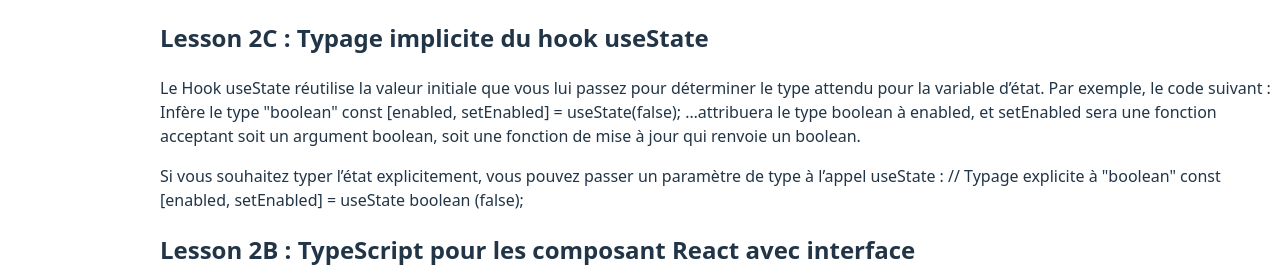
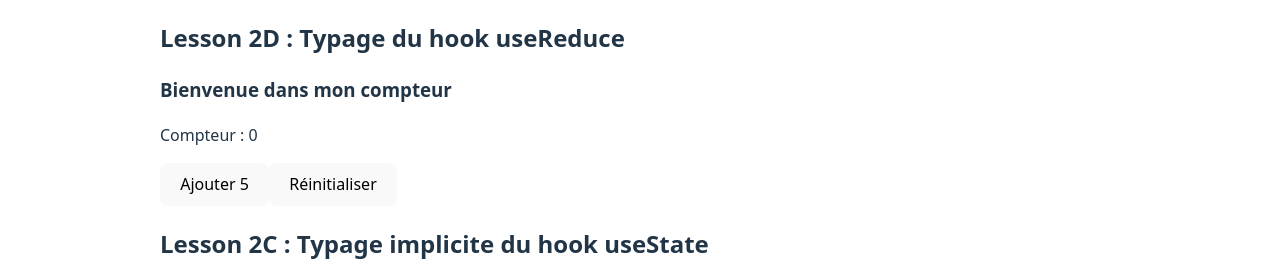
Before and after one commit to Patience-Kori1/auto-traning-react, a React (Vite) app: page / in a window 1280 px wide. Shown: the top 267 px of the page. Built offline with nearby package versions, Linux system fonts and the light colour scheme.

Commit message:
UseReduce hook typing in react.

```diff
--- a/src/App.jsx
+++ b/src/App.jsx
@@ -2,10 +2,13 @@
 import Lesson2 from "./components/Lesson2"
 import Lesson2B from "./components/Lesson2B"
 import Lesson2C from "./components/Lesson2C"
+import Lesson2D from "./components/Lesson2D"
 import './index.css'
 export default function App() {
   return(
     <>
+      <h2> Lesson 2D : Typage du hook useReduce</h2>
+      <Lesson2D/>
       <h2> Lesson 2C : Typage implicite du hook useState</h2>
       <Lesson2C/>
       <h2> Lesson 2B : TypeScript pour les composant React avec interface</h2>
--- a/src/components/Lesson2C.tsx
+++ b/src/components/Lesson2C.tsx
@@ -2,11 +2,19 @@
 import {useState} from 'react'
 
 function Lesson2C() {
-    // Infère le type "boolean"
-    const [enabled, setEnabled] = useState(false);
+  // Infère le type "boolean"
+  const [enabled, setEnabled] = useState(false);
 
-    // Typage explicite à "boolean"
-    const [enabledd, setEnabledd] = useState<boolean>(false);
+  // Typage explicite à "boolean"
+  const [enabledd, setEnabledd] = useState<boolean>(false);
+
+  // vous pouvez grouper des éléments d’état étroitement liés dans un objet et en décrire les différentes configurations via une union discriminante
+    type RequestState =
+  | { status: 'idle' }
+  | { status: 'loading' }
+  | { status: 'success', data: any }
+  | { status: 'error', error: Error };
+  const [requestState, setRequestState] = useState<RequestState>({ status: 'idle' });
 
   return (
     <div>
--- /dev/null
+++ b/src/components/Lesson2D.tsx
@@ -0,0 +1,39 @@
+import {useReducer} from 'react';
+
+interface State {
+   count: number
+};
+
+type CounterAction =
+  | { type: "reset" }
+  | { type: "setCount"; value: State["count"] }
+
+const initialState: State = { count: 0 };
+
+function stateReducer(state: State, action: CounterAction): State {
+  switch (action.type) {
+    case "reset":
+      return initialState;
+    case "setCount":
+      return { ...state, count: action.value };
+    default:
+      throw new Error("Unknown action");
+  }
+}
+
+export default function App() {
+  const [state, dispatch] = useReducer(stateReducer, initialState);
+
+  const addFive = () => dispatch({ type: "setCount", value: state.count + 5 });
+  const reset = () => dispatch({ type: "reset" });
+
+  return (
+    <div>
+      <h3>Bienvenue dans mon compteur</h3>
+
+      <p>Compteur : {state.count}</p>
+      <button onClick={addFive}>Ajouter 5</button>
+      <button onClick={reset}>Réinitialiser</button>
+    </div>
+  );
+}
```
